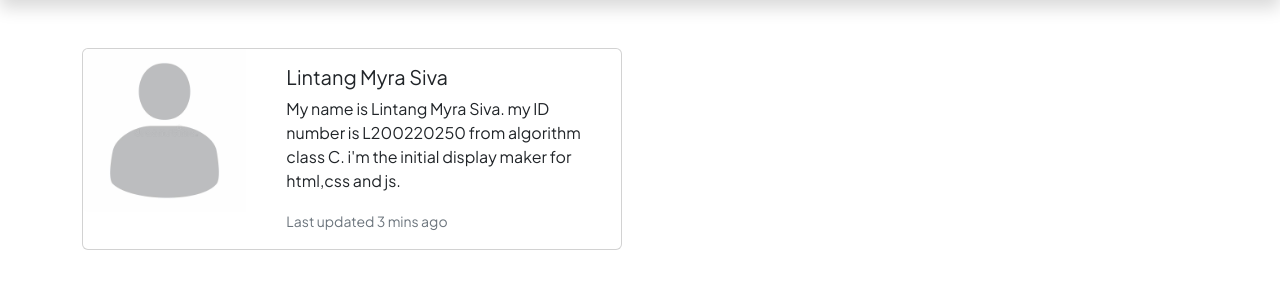
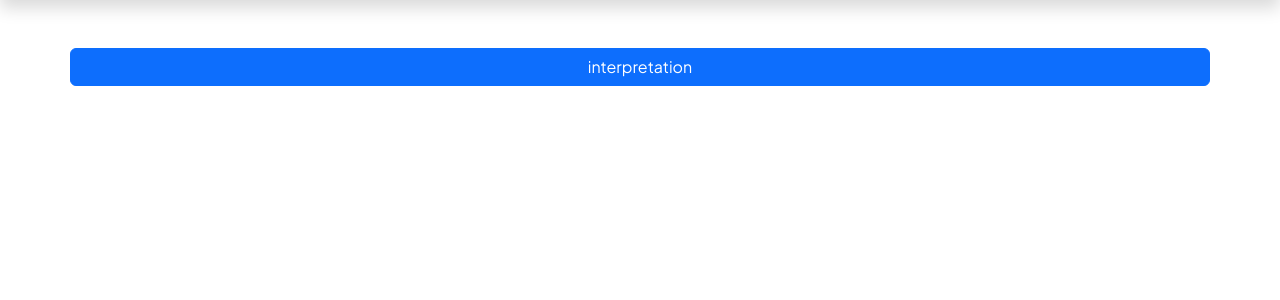
Before and after one commit to LintangMyraSiva/SC, a Django app: page /Project in a window 1280 px wide. Shown: the part 58-358 px from the top of the page. Run offline with Django 4.2, Linux system fonts and the light colour scheme.

Commit message:
[push] update data

```diff
--- a/anggota.txt
+++ b/Anggota/anggota.txt
@@ -1,7 +1,7 @@
 anggota kelompok surya course:
 1. LintangMyraSiva = Lintang Myra Siva (L200220250)
 2. azzabelva = Azza Belva Darindro (L200220278)
-3.
+3. SuryaAryaPutra = Surya Arya Putra (L200220242)
 4.
 5.
 6.
--- a/Website/Templates/Pages/Project.html
+++ b/Website/Templates/Pages/Project.html
@@ -2,16 +2,16 @@
 
 {% block content %}
 <div class="container mt-5">
-    <div class="card mb-5" style="max-width: 540px;">
-        <div class="row g-8">
-            <div class="col-md-4">
-                <img src="image.jpg" class="img-fluid rounded-start">
-            </div>
-            <div class="col-md-8">
-                <div class="card-body">
-                    <h5 class="card-title" class= "fw bold">Lintang Myra Siva</h5>
-                    <p class="card-text">My name is Lintang Myra Siva. my ID number is L200220250 from algorithm class C. i'm the initial display maker for html,css and js.</p>
-                    <p class="card-text"><small class="text-muted">Last updated 3 mins ago</small></p>
-                </div>
-            </div>
+    <div class="row mb-5">
+<button class="btn btn-primary" type="button" data-bs-toggle="offcanvas" data-bs-target="#offcanvasWithBothOptions" aria-controls="offcanvasWithBothOptions">interpretation</button>
+
+<div class="offcanvas offcanvas-start" data-bs-scroll="true" tabindex="-1" id="offcanvasWithBothOptions" aria-labelledby="offcanvasWithBothOptionsLabel">
+  <div class="offcanvas-header">
+    <h5 class="offcanvas-title" id="offcanvasWithBothOptionsLabel">Backdrop with scrolling</h5>
+    <button type="button" class="btn-close" data-bs-dismiss="offcanvas" aria-label="Close"></button>
+  </div>
+  <div class="offcanvas-body">
+    <p>Try scrolling the rest of the page to see this option in action.</p>
+  </div>
+</div>
 {% endblock content %}
```
Also changed, not shown: Anggota/abel.py (renamed from abel.py), Anggota/surya.py (renamed from surya.py).
